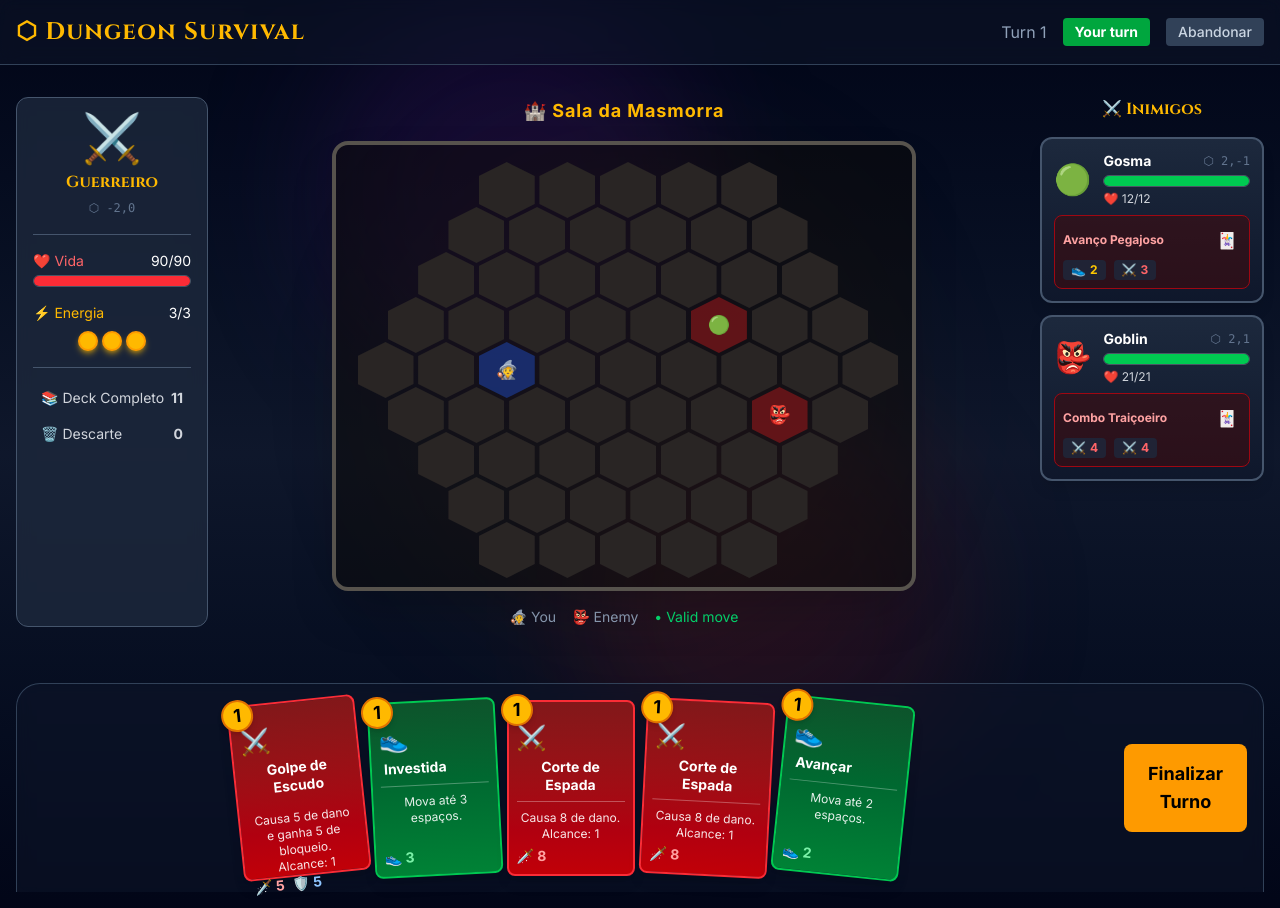
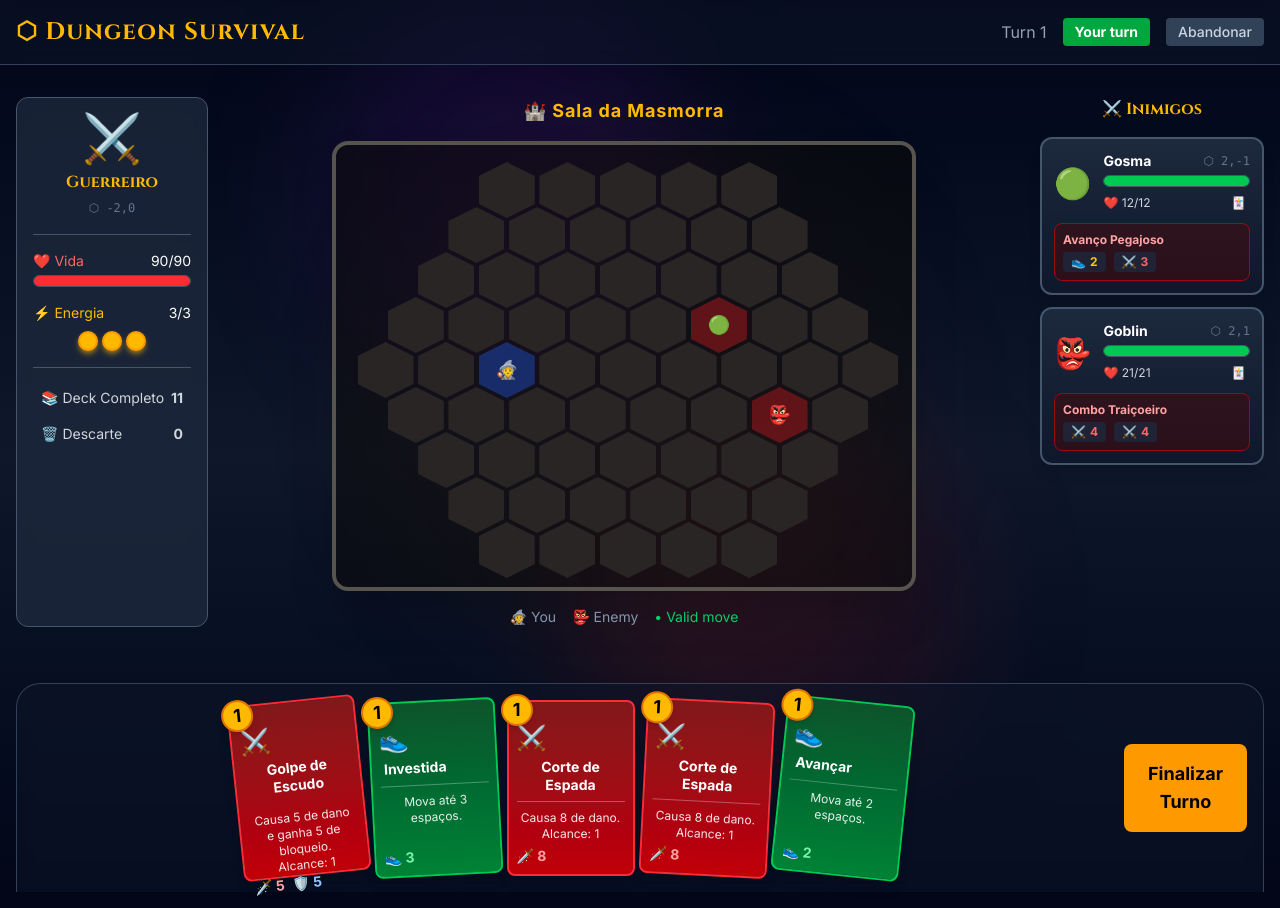
Before and after one commit to ValdineiJunior/dungeon-survival, a Next.js app: page /game in a window 1280 px wide. Both pictures are taken after a click on the button 328 px from the left and 436 px from the top of the page. Built offline with nearby package versions, Linux system fonts and the light colour scheme.

Commit message:
feat: update EnemyCard component to include a View Actions button and improve layout for HP and Block display

```diff
--- a/app/components/EnemyCard.tsx
+++ b/app/components/EnemyCard.tsx
@@ -79,16 +79,25 @@ export function EnemyCard({ enemy, isTargetable, isTargeted, onClick, onViewActi
             />
           </div>
 
-          {/* HP text and Block */}
-          <div className="flex justify-between text-xs mt-1">
+          {/* HP text, Block and View Actions button */}
+          <div className="flex items-center justify-between text-xs mt-1">
             <span className="text-gray-300">
               ❤️ {enemy.hp}/{enemy.maxHp}
             </span>
+            <div className="flex items-center gap-2">
               {enemy.block > 0 && (
                 <span className="text-blue-400">
                   🛡️ {enemy.block}
                 </span>
               )}
+              <button
+                onClick={handleViewActions}
+                className="p-1 rounded hover:bg-slate-700 text-slate-400 hover:text-slate-200 transition-colors"
+                title="Ver todas as ações"
+              >
+                🃏
+              </button>
+            </div>
           </div>
         </div>
       </div>
@@ -96,17 +105,8 @@ export function EnemyCard({ enemy, isTargetable, isTargeted, onClick, onViewActi
       {/* Enemy Action Card */}
       {actionCard && (
         <div className="mt-2 p-2 rounded-lg bg-red-950/50 border border-red-800">
-          <div className="flex items-center justify-between mb-1">
-            <span className="text-xs text-red-300 font-bold truncate flex-1">
+          <div className="text-xs text-red-300 font-bold truncate mb-1">
             {actionCard.name}
-            </span>
-            <button
-              onClick={handleViewActions}
-              className="ml-2 p-1 rounded hover:bg-red-800/50 text-red-400 hover:text-red-300 transition-colors"
-              title="Ver todas as ações"
-            >
-              🃏
-            </button>
           </div>
           <div className="flex flex-wrap gap-2">
             {actionCard.actions.map((action, index) => {
```
Lines whose indentation alone changed are shown as unchanged.
